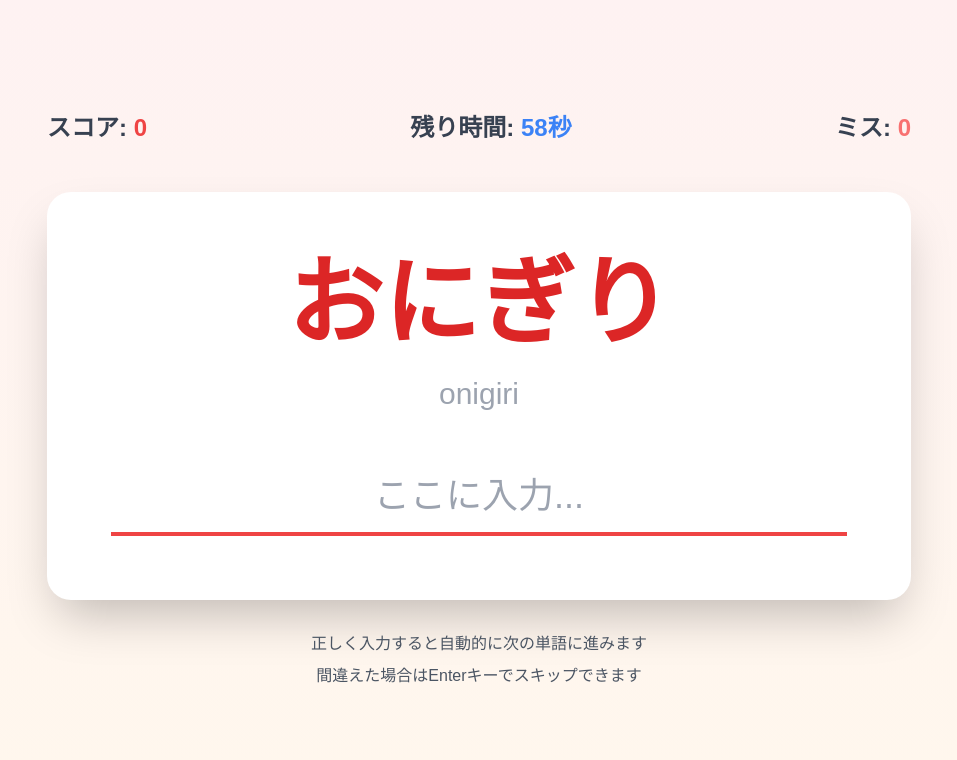
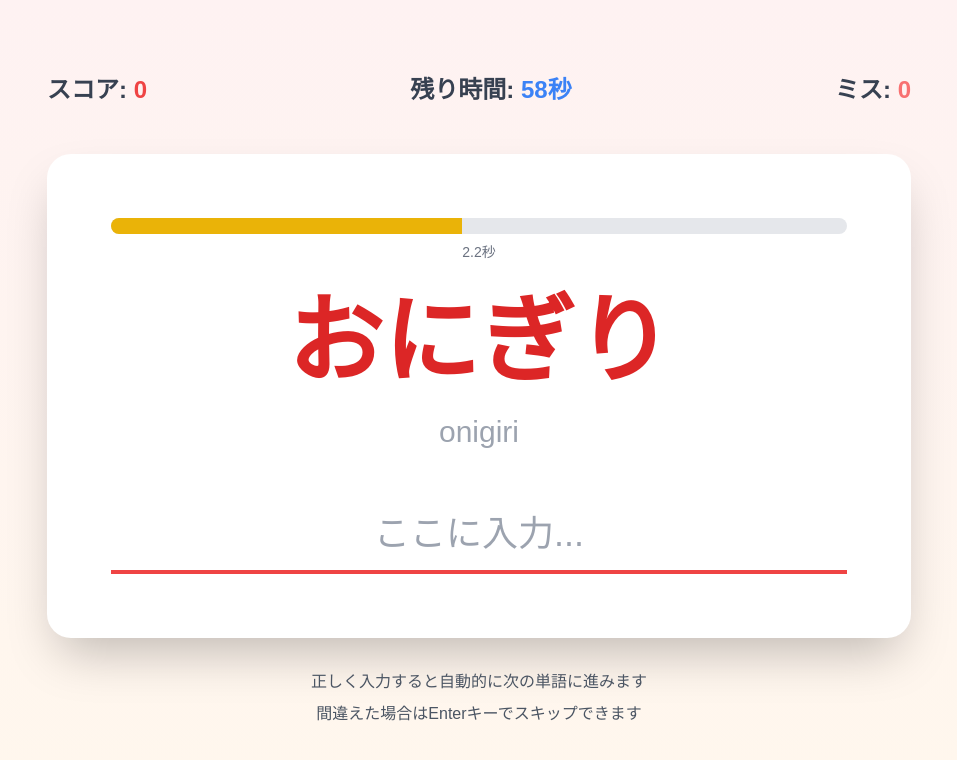
Before and after one commit to hirosuke0520/sonnet4.5test, a Next.js app: page / in a window 1280 px wide. Both pictures are taken after a click on the button "スタート". Shown: the top 760 px of the page, without its empty margins (161-1118 px from the left). Built offline with nearby package versions, Linux system fonts and the light colour scheme.

Commit message:
Add per-word time limit with visual meter

```diff
--- a/app/page.tsx
+++ b/app/page.tsx
@@ -22,6 +22,7 @@ const WORDS = [
 ];
 
 const GAME_TIME = 60; // 60 seconds
+const WORD_TIME_LIMIT = 5; // 5 seconds per word
 
 export default function Home() {
   const [gameState, setGameState] = useState<'menu' | 'playing' | 'result'>('menu');
@@ -30,6 +31,7 @@ export default function Home() {
   const [score, setScore] = useState(0);
   const [timeLeft, setTimeLeft] = useState(GAME_TIME);
   const [errors, setErrors] = useState(0);
+  const [wordTimeLeft, setWordTimeLeft] = useState(WORD_TIME_LIMIT);
 
   const { playCorrect, playError, playGameStart, playGameEnd, playTick, playKeypress } = useSound();
 
@@ -43,10 +45,12 @@ export default function Home() {
     setScore(0);
     setErrors(0);
     setTimeLeft(GAME_TIME);
+    setWordTimeLeft(WORD_TIME_LIMIT);
     setInput('');
     setCurrentWord(getRandomWord());
   };
 
+  // 全体の時間管理
   useEffect(() => {
     if (gameState === 'playing' && timeLeft > 0) {
       const timer = setTimeout(() => {
@@ -61,6 +65,28 @@ export default function Home() {
       setGameState('result');
     }
   }, [gameState, timeLeft, playTick, playGameEnd]);
+
+  // 単語ごとの時間管理
+  useEffect(() => {
+    if (gameState === 'playing' && wordTimeLeft > 0) {
+      const timer = setInterval(() => {
+        setWordTimeLeft((prev) => {
+          if (prev <= 0.01) {
+            return 0;
+          }
+          return prev - 0.01;
+        });
+      }, 10);
+      return () => clearInterval(timer);
+    } else if (gameState === 'playing' && wordTimeLeft <= 0) {
+      // 時間切れ - ミスとして次の単語へ
+      playError();
+      setErrors(errors + 1);
+      setInput('');
+      setCurrentWord(getRandomWord());
+      setWordTimeLeft(WORD_TIME_LIMIT);
+    }
+  }, [gameState, wordTimeLeft, errors, playError, getRandomWord]);
 
   const handleInput = (e: React.ChangeEvent<HTMLInputElement>) => {
     const value = e.target.value;
@@ -77,6 +103,7 @@ export default function Home() {
       setScore(score + 1);
       setInput('');
       setCurrentWord(getRandomWord());
+      setWordTimeLeft(WORD_TIME_LIMIT);
     }
   };
 
@@ -86,6 +113,7 @@ export default function Home() {
       setErrors(errors + 1);
       setInput('');
       setCurrentWord(getRandomWord());
+      setWordTimeLeft(WORD_TIME_LIMIT);
     }
   };
 
@@ -163,6 +191,25 @@ export default function Home() {
         </div>
 
         <div className="bg-white rounded-3xl shadow-2xl p-16 text-center">
+          {/* 単語ごとの制限時間メーター */}
+          <div className="mb-8">
+            <div className="w-full h-4 bg-gray-200 rounded-full overflow-hidden">
+              <div
+                className={`h-full transition-all duration-100 ${
+                  wordTimeLeft / WORD_TIME_LIMIT > 0.5
+                    ? 'bg-green-500'
+                    : wordTimeLeft / WORD_TIME_LIMIT > 0.25
+                    ? 'bg-yellow-500'
+                    : 'bg-red-500'
+                }`}
+                style={{ width: `${(wordTimeLeft / WORD_TIME_LIMIT) * 100}%` }}
+              />
+            </div>
+            <p className="text-sm text-gray-500 mt-2">
+              {wordTimeLeft.toFixed(1)}秒
+            </p>
+          </div>
+
           <div className="mb-12">
             <p className="text-8xl font-bold text-red-600 mb-6">{currentWord.japanese}</p>
             <p className="text-3xl text-gray-400">{currentWord.romaji}</p>
```
